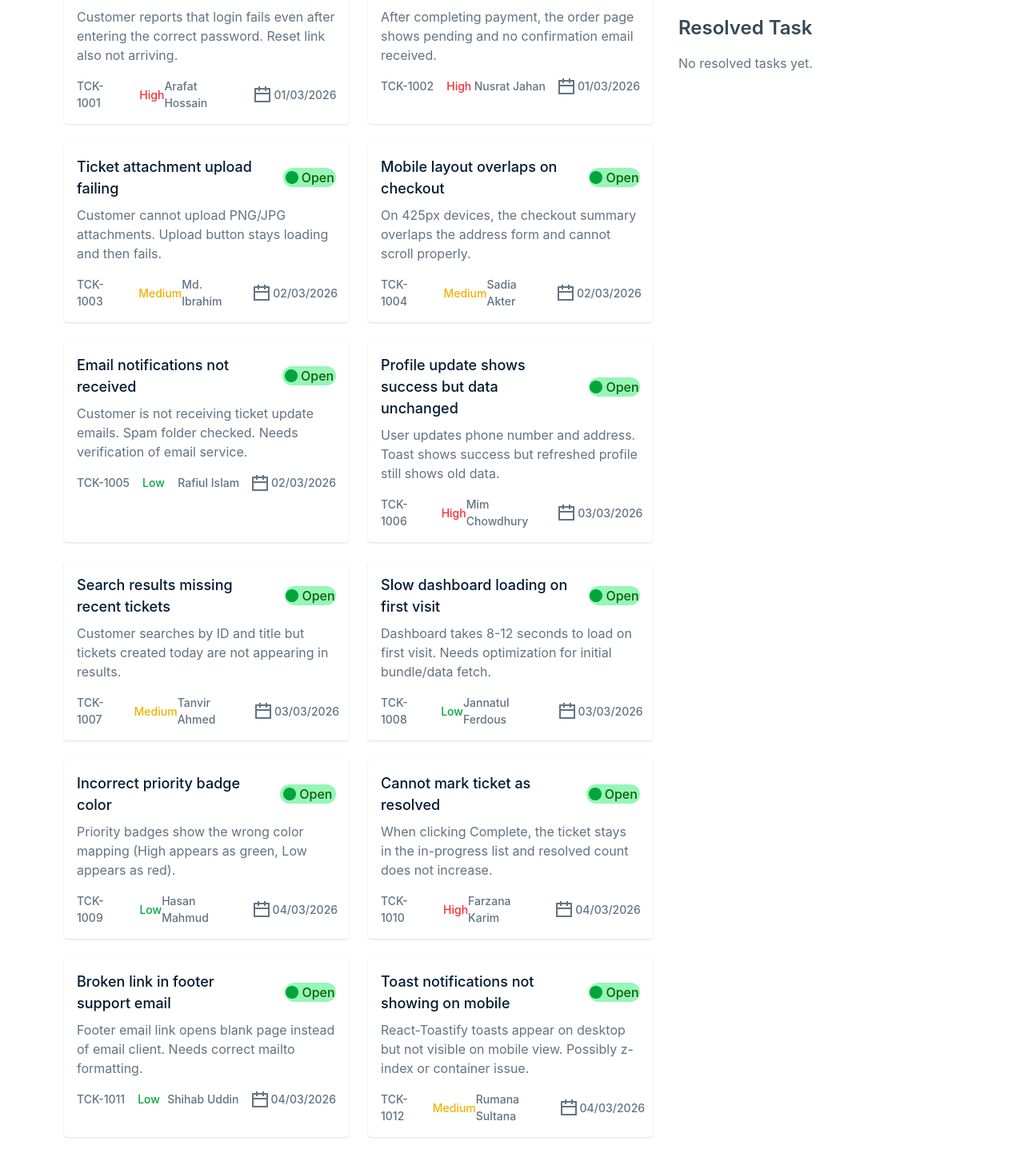
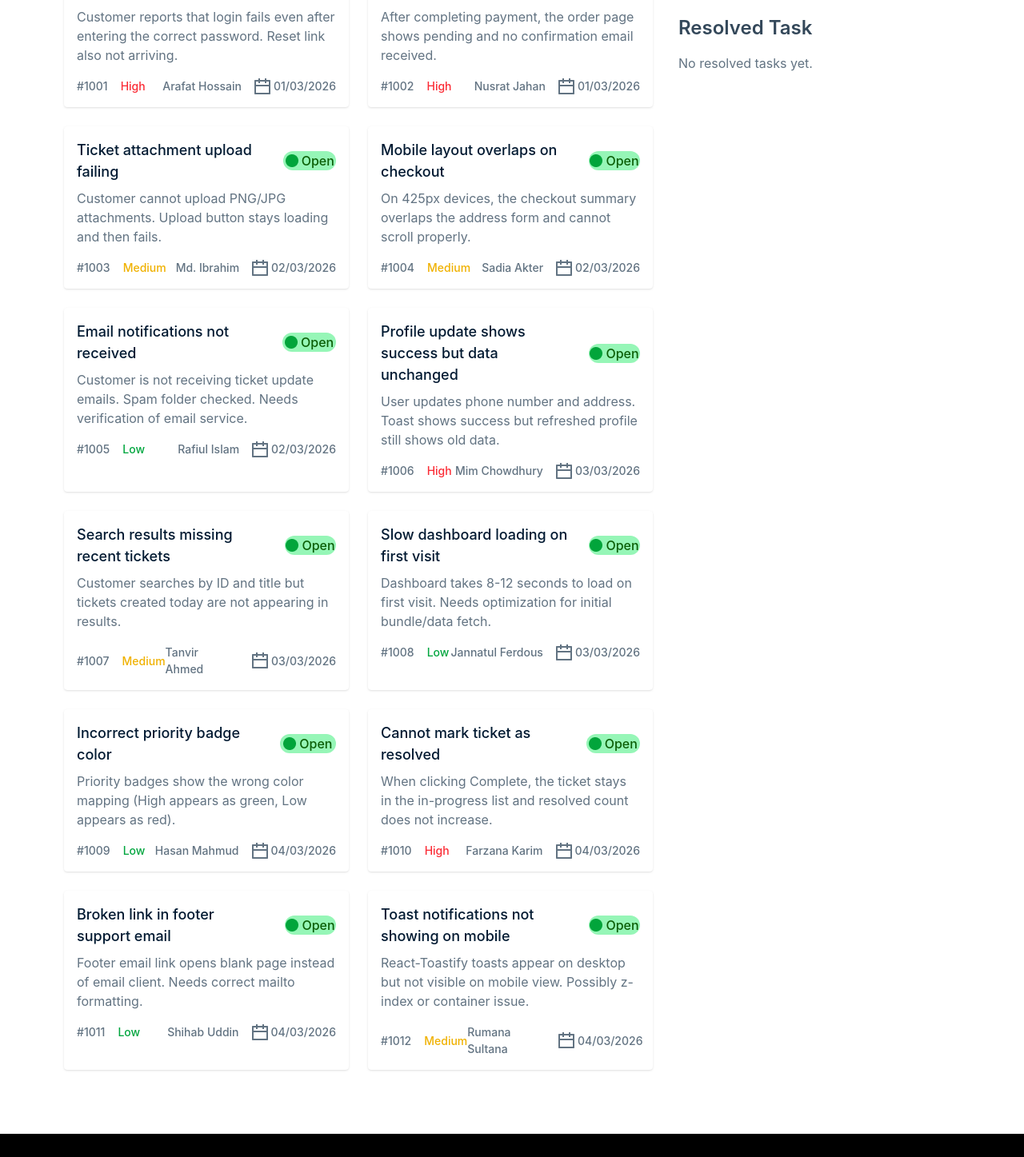
Before and after one commit to Ibrahim2582/cs-ticket-system, a React (Vite) app: page / in a window 1280 px wide. Shown: the part 663-2110 px from the top of the page at 80% size. Built offline with nearby package versions, Linux system fonts and the light colour scheme.

Commit message:
added sort data

```diff
--- a/src/components/home/customerTicket/CustomerTicket.jsx
+++ b/src/components/home/customerTicket/CustomerTicket.jsx
@@ -19,6 +19,19 @@ const CustomerTicket = ({
     <div className="py-8 sm:py-16 lg:py-20 grid gap-6 sm:gap-8 grid-cols-1 lg:grid-cols-12">
       <div className="grid lg:col-span-8 gap-4 sm:gap-6 grid-cols-1 sm:grid-cols-2">
         {data.map(
+          (ticket) =>
+            ["Open", "In Progress"].includes(ticket?.status) && (
+              <OpenStatusCard
+                key={ticket?.id}
+                ticket={ticket}
+                data={data}
+                setData={setData}
+                setProgressCount={setProgressCount}
+                progessCount={progessCount}
+              />
+            ),
+        )}
+        {/* {data.map(
           (ticket) =>
             ticket?.status === "Open" && (
               <OpenStatusCard
@@ -43,7 +56,7 @@ const CustomerTicket = ({
                 progessCount={progessCount}
               />
             ),
-        )}
+        )} */}
       </div>
       <div className="flex lg:col-span-4 flex-col">
         <div>
--- a/src/components/home/customerTicket/OpenStatusCard.jsx
+++ b/src/components/home/customerTicket/OpenStatusCard.jsx
@@ -18,9 +18,10 @@ const OpenStatusCard = ({ ticket, data, setData, setProgressCount, progessCount
         ticket.status = "In Progress";
         const remainTickets = data.filter((t)=> t?.id !== ticket?.id)
         remainTickets.push(ticket)
+        const sortedTickets = remainTickets.sort((a, b) => a?.id - b?.id)
         setProgressCount(progessCount+1)
         console.log(progessCount);
-        setData(remainTickets)
+        setData(sortedTickets)
 
         Swal.fire({
           title: "Progress!",
@@ -63,7 +64,7 @@ const OpenStatusCard = ({ ticket, data, setData, setProgressCount, progessCount
         <div className="flex justify-between items-center">
           <div className="flex justify-between items-center">
             <p className="text-[#627382] font-medium text-[14px]">
-              {ticket?.id}
+              #{ticket?.id}
             </p>
               {
               ticket?.priority === "High" && (<p className="text-red-500 font-medium text-[14px] pl-4">{ticket?.priority}</p>) ||
--- a/src/components/ticketData/ticketdata.json
+++ b/src/components/ticketData/ticketdata.json
@@ -1,6 +1,6 @@
 [
   {
-    "id": "TCK-1001",
+    "id": 1001,
     "title": "Unable to login with correct password",
     "description": "Customer reports that login fails even after entering the correct password. Reset link also not arriving.",
     "customer": "Arafat Hossain",
@@ -9,7 +9,7 @@
     "createdAt": "2026-03-01T09:15:00+06:00"
   },
   {
-    "id": "TCK-1002",
+    "id": 1002,
     "title": "Payment charged but order not confirmed",
     "description": "After completing payment, the order page shows pending and no confirmation email received.",
     "customer": "Nusrat Jahan",
@@ -18,7 +18,7 @@
     "createdAt": "2026-03-01T12:40:00+06:00"
   },
   {
-    "id": "TCK-1003",
+    "id": 1003,
     "title": "Ticket attachment upload failing",
     "description": "Customer cannot upload PNG/JPG attachments. Upload button stays loading and then fails.",
     "customer": "Md. Ibrahim",
@@ -27,7 +27,7 @@
     "createdAt": "2026-03-02T10:05:00+06:00"
   },
   {
-    "id": "TCK-1004",
+    "id": 1004,
     "title": "Mobile layout overlaps on checkout",
     "description": "On 425px devices, the checkout summary overlaps the address form and cannot scroll properly.",
     "customer": "Sadia Akter",
@@ -36,7 +36,7 @@
     "createdAt": "2026-03-02T14:20:00+06:00"
   },
   {
-    "id": "TCK-1005",
+    "id": 1005,
     "title": "Email notifications not received",
     "description": "Customer is not receiving ticket update emails. Spam folder checked. Needs verification of email service.",
     "customer": "Rafiul Islam",
@@ -45,7 +45,7 @@
     "createdAt": "2026-03-02T18:55:00+06:00"
   },
   {
-    "id": "TCK-1006",
+    "id": 1006,
     "title": "Profile update shows success but data unchanged",
     "description": "User updates phone number and address. Toast shows success but refreshed profile still shows old data.",
     "customer": "Mim Chowdhury",
@@ -54,7 +54,7 @@
     "createdAt": "2026-03-03T09:30:00+06:00"
   },
   {
-    "id": "TCK-1007",
+    "id": 1007,
     "title": "Search results missing recent tickets",
     "description": "Customer searches by ID and title but tickets created today are not appearing in results.",
     "customer": "Tanvir Ahmed",
@@ -63,7 +63,7 @@
     "createdAt": "2026-03-03T11:10:00+06:00"
   },
   {
-    "id": "TCK-1008",
+    "id": 1008,
     "title": "Slow dashboard loading on first visit",
     "description": "Dashboard takes 8-12 seconds to load on first visit. Needs optimization for initial bundle/data fetch.",
     "customer": "Jannatul Ferdous",
@@ -72,7 +72,7 @@
     "createdAt": "2026-03-03T16:45:00+06:00"
   },
   {
-    "id": "TCK-1009",
+    "id": 1009,
     "title": "Incorrect priority badge color",
     "description": "Priority badges show the wrong color mapping (High appears as green, Low appears as red).",
     "customer": "Hasan Mahmud",
@@ -81,7 +81,7 @@
     "createdAt": "2026-03-04T08:05:00+06:00"
   },
   {
-    "id": "TCK-1010",
+    "id": 1010,
     "title": "Cannot mark ticket as resolved",
     "description": "When clicking Complete, the ticket stays in the in-progress list and resolved count does not increase.",
     "customer": "Farzana Karim",
@@ -90,7 +90,7 @@
     "createdAt": "2026-03-04T10:50:00+06:00"
   },
   {
-    "id": "TCK-1011",
+    "id": 1011,
     "title": "Broken link in footer support email",
     "description": "Footer email link opens blank page instead of email client. Needs correct mailto formatting.",
     "customer": "Shihab Uddin",
@@ -99,7 +99,7 @@
     "createdAt": "2026-03-04T13:25:00+06:00"
   },
   {
-    "id": "TCK-1012",
+    "id": 1012,
     "title": "Toast notifications not showing on mobile",
     "description": "React-Toastify toasts appear on desktop but not visible on mobile view. Possibly z-index or container issue.",
     "customer": "Rumana Sultana",
```
